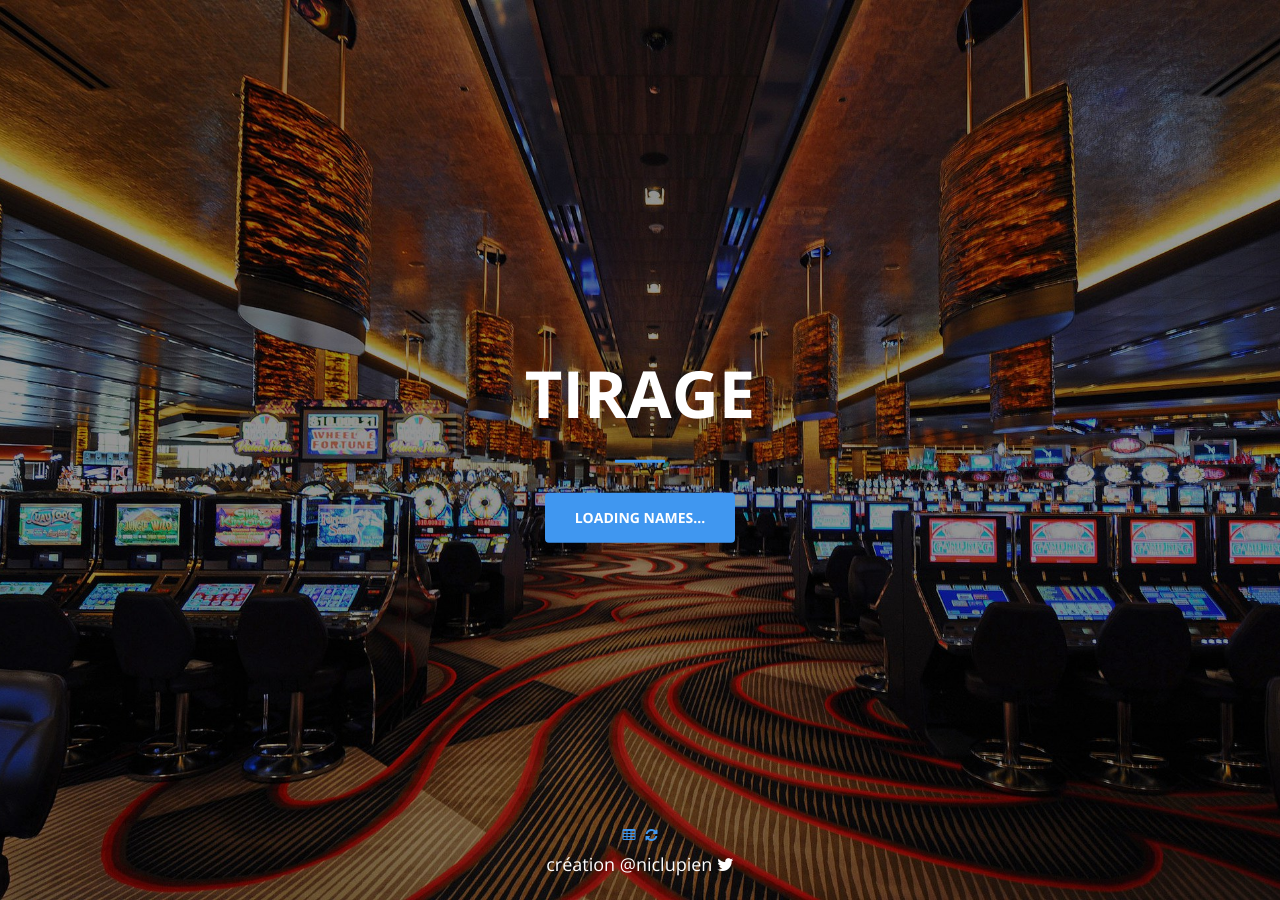
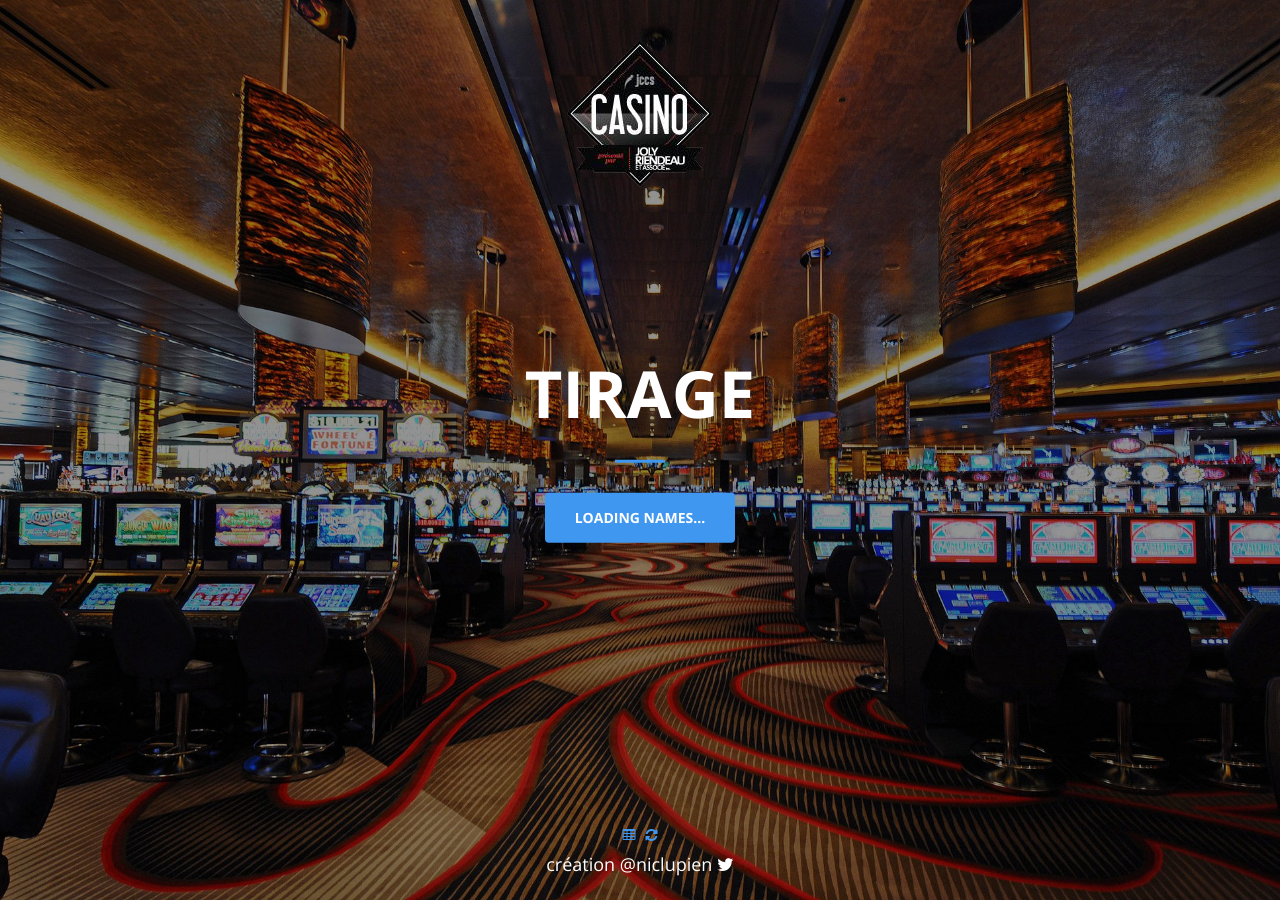
Before and after one commit to GabrielGallagher/jccs-casino-tirage, a Jekyll site: the page built from index.html, in a window 1280 px wide. Built offline with Jekyll 4.4.1, drawn with Linux system fonts in a browser that asks for light colours.

Commit message:
logo jccs

```diff
--- a/css/creative.css
+++ b/css/creative.css
@@ -497,3 +497,12 @@ body {
     bottom: 15px;
     width: 100%;
 }
+
+
+.logo {
+    text-align: center;
+    margin: auto;
+    position: absolute;
+    top: 40px;
+    width: 100%;
+}
--- a/index.html
+++ b/index.html
@@ -3,8 +3,13 @@ layout: default
 ---
 
 <header>
+<div class="logo">
+  <img src="img/logo-jccs.png"  />
+</div>
+
   <div class="header-content">
     <div class="header-content-inner">
+
       <h1 id="winner">Tirage</h1>
       <hr>
 
```
Also changed, not shown: img/logo-jccs.png (added).
